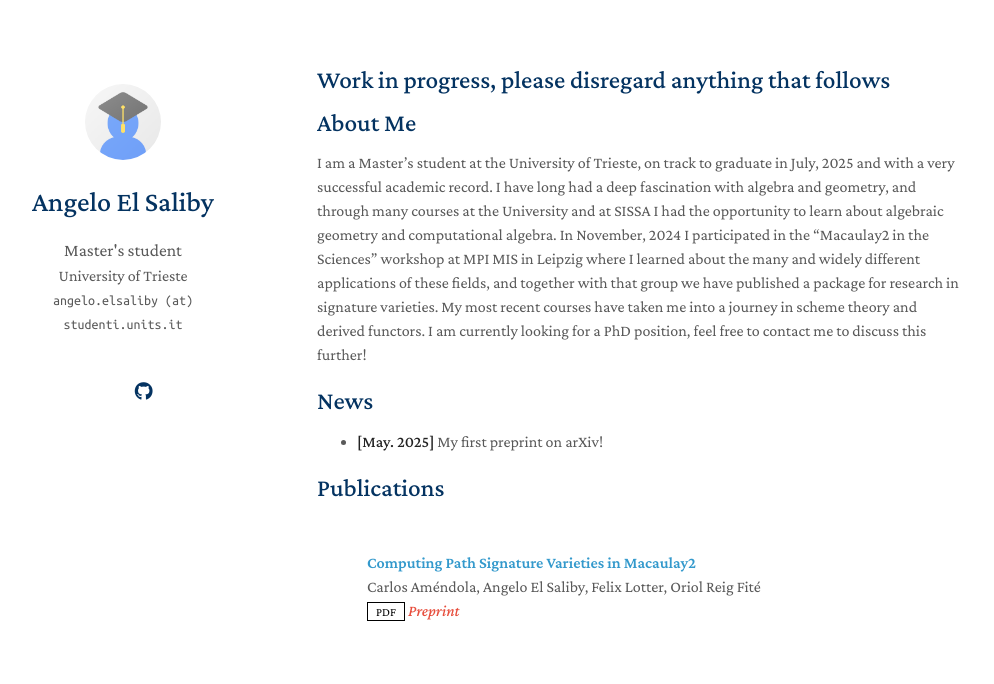
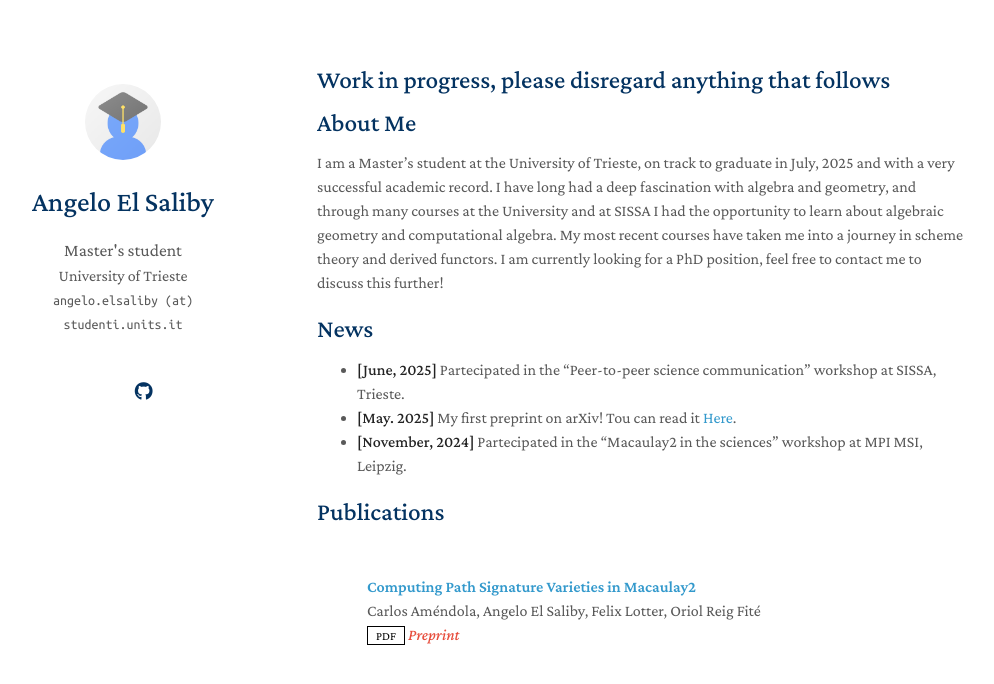
Before and after one commit to AngeloElSaliby/AngeloElSaliby.github.io, a Jekyll site: the page built from index.md, in a window 1280 px wide. Shown: the top 684 px of the page, without its empty margins (153-1147 px from the left). Built offline with Jekyll 4.4.1, drawn with Linux system fonts in a browser that asks for light colours; a style sheet for code colours, icons or effects is not loaded; our own code applies the rules of GitHub Pages for plain Markdown files.

Commit message:
Update index.md

```diff
--- a/index.md
+++ b/index.md
@@ -5,13 +5,15 @@
 
 ## About Me
 
-I am a Master's student at the University of Trieste, on track to graduate in July, 2025 and with a very successful academic record. I have long had a deep fascination with algebra and geometry, and through many courses at the University and at SISSA I had the opportunity to learn about algebraic geometry and computational algebra. In November, 2024 I participated in the "Macaulay2 in the Sciences" workshop at MPI MIS in Leipzig where I learned about the many and widely different applications of these fields, and together with that group we have published a package for research in signature varieties. My most recent courses have taken me into a journey in scheme theory and derived functors. I am currently looking for a PhD position, feel free to contact me to discuss this further!
+I am a Master's student at the University of Trieste, on track to graduate in July, 2025 and with a very successful academic record. I have long had a deep fascination with algebra and geometry, and through many courses at the University and at SISSA I had the opportunity to learn about algebraic geometry and computational algebra. My most recent courses have taken me into a journey in scheme theory and derived functors. I am currently looking for a PhD position, feel free to contact me to discuss this further!
 
 
 
 ## News
 
-- **[May. 2025]** My first preprint on arXiv!
+- **[June, 2025]** Partecipated in the "Peer-to-peer science communication" workshop at SISSA, Trieste.
+- **[May. 2025]** My first preprint on arXiv! Tou can read it [Here](https://arxiv.org/abs/2506.01429).
+- **[November, 2024]** Partecipated in the "Macaulay2 in the sciences" workshop at MPI MSI, Leipzig.
 
 
 {% include_relative _includes/publications.md %}
```
